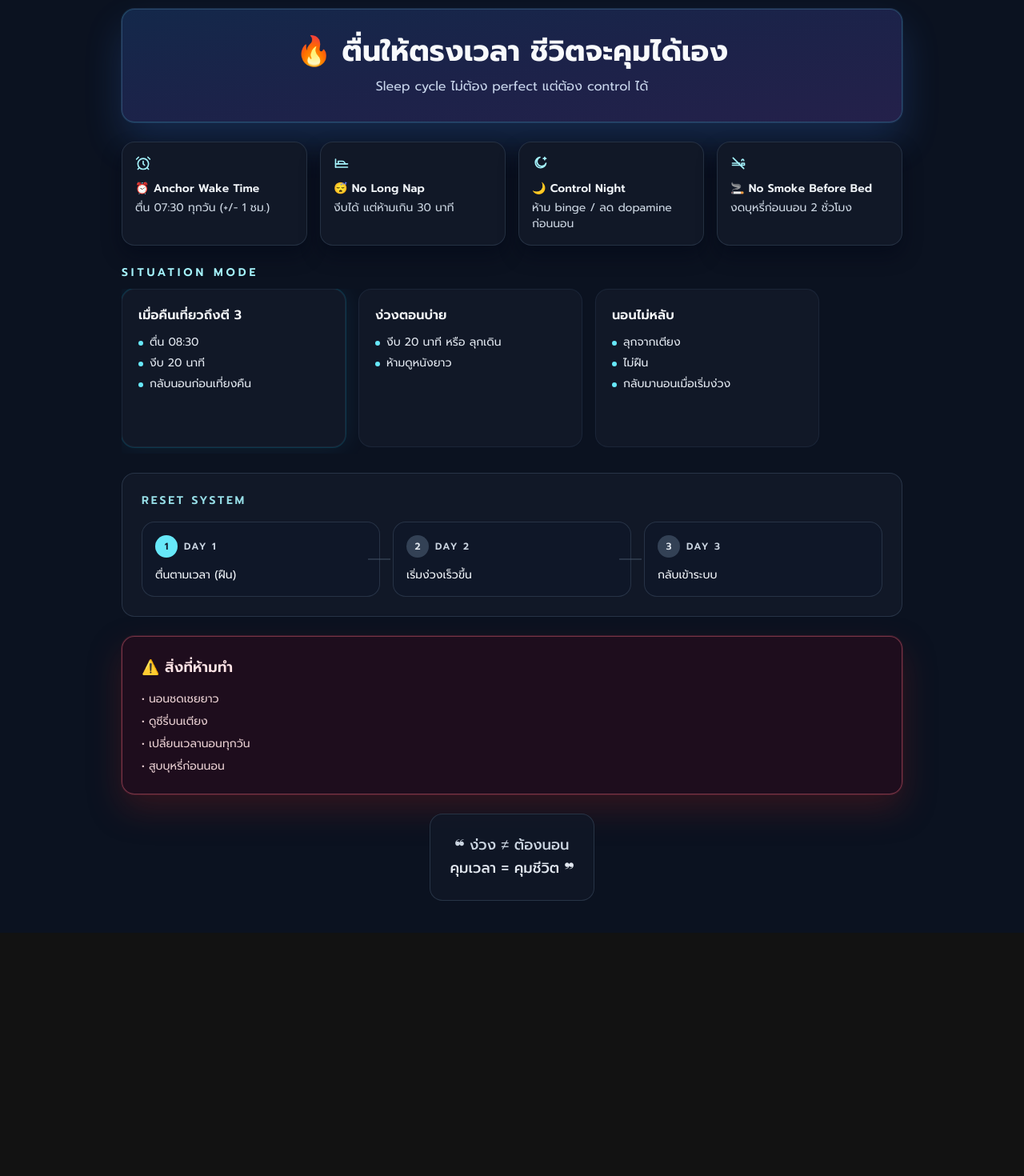
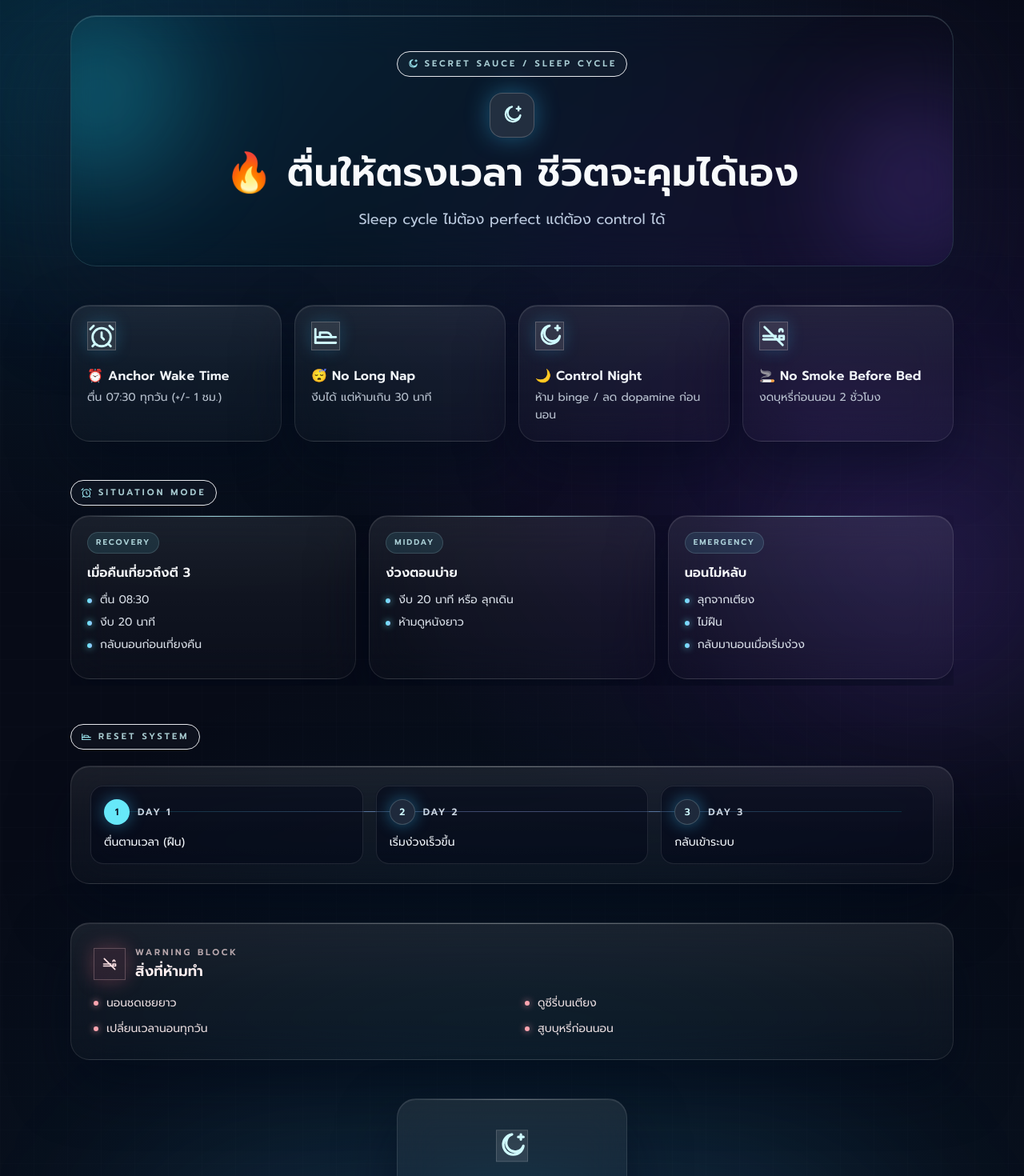
Before and after one commit to Fuadee/GOAL, a Next.js app: page /secret-sauce/sleep-cycle in a window 1280 px wide. Shown: the part 100-1570 px from the top of the page at 80% size. Before the commit the page ends 1266 px from the top, so only its background shows below. Built offline with nearby package versions, Linux system fonts and the light colour scheme; a web font is replaced by a local one.

Commit message:
Fix sleep-cycle lucide icon import compatibility

```diff
--- a/app/secret-sauce/sleep-cycle/page.tsx
+++ b/app/secret-sauce/sleep-cycle/page.tsx
@@ -1,5 +1,13 @@
-import type { ComponentType } from 'react';
-import { CigaretteOff, MoonStar, AlarmClock, BedSingle } from 'lucide-react';
+'use client';
+
+import type { ComponentType, ReactNode } from 'react';
+import {
+  AlarmClock,
+  BedSingle,
+  CigaretteOff,
+  MoonStar,
+} from 'lucide-react';
+import { motion, type Variants } from 'framer-motion';
 
 import { Navbar } from '@/components/navbar';
 import { PageShell } from '@/components/ui/mission';
@@ -8,52 +16,153 @@ type RuleCardProps = {
   icon: ComponentType<{ className?: string }>;
   title: string;
   description: string;
+  accent: string;
 };
 
 type SituationCardProps = {
   title: string;
   actions: string[];
-  highlighted?: boolean;
+  badge: string;
 };
+
+type SectionLabelProps = {
+  icon: ComponentType<{ className?: string }>;
+  label: string;
+};
+
+const sectionVariants: Variants = {
+  hidden: { opacity: 0, y: 24 },
+  show: {
+    opacity: 1,
+    y: 0,
+    transition: {
+      duration: 0.7,
+      ease: [0.22, 1, 0.36, 1]
+    }
+  }
+};
+
+const staggerContainer: Variants = {
+  hidden: {},
+  show: {
+    transition: {
+      staggerChildren: 0.1,
+      delayChildren: 0.1
+    }
+  }
+};
+
+const itemVariants: Variants = {
+  hidden: { opacity: 0, y: 16 },
+  show: {
+    opacity: 1,
+    y: 0,
+    transition: {
+      type: 'spring',
+      stiffness: 120,
+      damping: 18,
+      mass: 0.6
+    }
+  }
+};
+
+function SectionLabel({ icon: Icon, label }: SectionLabelProps) {
+  return (
+    <div className="inline-flex items-center gap-2 rounded-full border border-white/12 bg-white/[0.03] px-3 py-1.5 backdrop-blur-sm">
+      <Icon className="h-3.5 w-3.5 text-cyan-200/90" />
+      <span className="text-[11px] font-semibold uppercase tracking-[0.28em] text-cyan-100/80">{label}</span>
+    </div>
+  );
+}
+
+function CardShell({ children, className = '' }: { children: ReactNode; className?: string }) {
+  return (
+    <div
+      className={`group relative overflow-hidden rounded-3xl border border-white/10 bg-gradient-to-b from-white/[0.08] via-white/[0.04] to-white/[0.02] p-5 shadow-[0_1px_0_rgba(255,255,255,0.1)_inset,0_30px_70px_rgba(2,8,23,0.5)] backdrop-blur-xl transition duration-500 hover:-translate-y-1 hover:border-cyan-200/25 hover:shadow-[0_1px_0_rgba(255,255,255,0.14)_inset,0_36px_80px_rgba(34,211,238,0.14)] ${className}`}
+    >
+      <div className="pointer-events-none absolute inset-x-5 top-0 h-px bg-gradient-to-r from-transparent via-white/40 to-transparent opacity-70" />
+      {children}
+    </div>
+  );
+}
 
 function HeroCard() {
   return (
-    <section className="rounded-2xl border border-cyan-300/20 bg-gradient-to-br from-blue-500/20 via-indigo-500/20 to-violet-500/20 p-6 text-center shadow-[0_0_0_1px_rgba(96,165,250,0.15),0_24px_48px_rgba(59,130,246,0.2)] sm:p-8">
-      <h1 className="text-2xl font-bold leading-tight text-slate-50 sm:text-4xl">🔥 ตื่นให้ตรงเวลา ชีวิตจะคุมได้เอง</h1>
-      <p className="mt-3 text-sm text-blue-100/90 sm:text-base">Sleep cycle ไม่ต้อง perfect แต่ต้อง control ได้</p>
-    </section>
+    <motion.section
+      variants={sectionVariants}
+      initial="hidden"
+      animate="show"
+      className="relative overflow-hidden rounded-[32px] border border-cyan-200/15 bg-gradient-to-br from-sky-500/18 via-indigo-500/14 to-violet-500/20 p-7 shadow-[0_1px_0_rgba(255,255,255,0.18)_inset,0_40px_110px_rgba(15,23,42,0.7)] backdrop-blur-xl sm:p-11"
+    >
+      <motion.div
+        aria-hidden
+        className="absolute -left-20 top-0 h-52 w-52 rounded-full bg-cyan-400/25 blur-3xl"
+        animate={{ x: [0, 16, 0], y: [0, -8, 0] }}
+        transition={{ duration: 8, repeat: Number.POSITIVE_INFINITY, ease: 'easeInOut' }}
+      />
+      <motion.div
+        aria-hidden
+        className="absolute -right-20 bottom-0 h-56 w-56 rounded-full bg-violet-500/20 blur-3xl"
+        animate={{ x: [0, -12, 0], y: [0, 10, 0] }}
+        transition={{ duration: 9, repeat: Number.POSITIVE_INFINITY, ease: 'easeInOut' }}
+      />
+      <motion.div
+        aria-hidden
+        className="absolute inset-y-0 -left-1/3 w-1/2 rotate-12 bg-gradient-to-r from-transparent via-white/12 to-transparent"
+        animate={{ x: ['0%', '260%'] }}
+        transition={{ duration: 5, repeat: Number.POSITIVE_INFINITY, ease: 'linear', repeatDelay: 3 }}
+      />
+
+      <div className="relative space-y-5 text-center">
+        <SectionLabel icon={MoonStar} label="SECRET SAUCE / SLEEP CYCLE" />
+        <div className="mx-auto flex h-12 w-12 items-center justify-center rounded-2xl border border-white/20 bg-white/10 text-cyan-100 shadow-[0_0_30px_rgba(56,189,248,0.4)] sm:h-14 sm:w-14">
+          <MoonStar className="h-6 w-6 sm:h-7 sm:w-7" />
+        </div>
+        <h1 className="text-balance text-3xl font-semibold leading-[1.2] text-slate-50 sm:text-5xl">🔥 ตื่นให้ตรงเวลา ชีวิตจะคุมได้เอง</h1>
+        <p className="mx-auto max-w-2xl text-sm leading-relaxed text-blue-100/85 sm:text-lg">Sleep cycle ไม่ต้อง perfect แต่ต้อง control ได้</p>
+      </div>
+    </motion.section>
   );
 }
 
-function RuleCard({ icon: Icon, title, description }: RuleCardProps) {
+function RuleCard({ icon: Icon, title, description, accent }: RuleCardProps) {
   return (
-    <article className="rounded-2xl border border-slate-700/60 bg-[#111827] p-4 shadow-[0_12px_24px_rgba(2,6,23,0.45)] transition duration-200 hover:scale-[1.02] hover:border-cyan-300/40 hover:shadow-[0_12px_28px_rgba(34,211,238,0.15)]">
-      <Icon className="h-5 w-5 text-cyan-200" />
-      <h2 className="mt-3 text-sm font-semibold text-slate-100">{title}</h2>
-      <p className="mt-1 text-sm text-slate-300">{description}</p>
-    </article>
+    <motion.article variants={itemVariants} whileHover={{ rotateX: 1, rotateY: -1 }} transition={{ duration: 0.25 }} style={{ transformStyle: 'preserve-3d' }}>
+      <CardShell className="h-full rounded-2xl p-4 sm:p-5">
+        <div className={`absolute inset-0 opacity-0 transition duration-500 group-hover:opacity-100 ${accent}`} />
+        <div className="relative">
+          <div className="inline-flex h-9 w-9 items-center justify-center rounded-xl border border-white/20 bg-white/10 text-cyan-100 shadow-[0_0_20px_rgba(56,189,248,0.22)]">
+            <Icon className="h-4.5 w-4.5" />
+          </div>
+          <h2 className="mt-3 text-sm font-semibold text-slate-100 sm:text-base">{title}</h2>
+          <p className="mt-1 text-sm leading-relaxed text-slate-300/90">{description}</p>
+        </div>
+      </CardShell>
+    </motion.article>
   );
 }
 
-function SituationCard({ title, actions, highlighted = false }: SituationCardProps) {
+function SituationCard({ title, actions, badge }: SituationCardProps) {
   return (
-    <article
-      className={`w-[280px] shrink-0 snap-center rounded-2xl border border-slate-800/80 bg-[#111827] p-5 shadow-[0_0_0_1px_rgba(15,23,42,0.25)] transition duration-200 ${
-        highlighted
-          ? 'border-cyan-500/40 ring-1 ring-cyan-500/20 shadow-[0_0_30px_rgba(56,189,248,0.10)]'
-          : ''
-      } min-h-[198px]`}
-    >
+    <motion.article variants={itemVariants} whileHover={{ y: -4, rotateX: 1 }} transition={{ type: 'spring', stiffness: 170, damping: 18 }}>
+      <CardShell className="w-[292px] min-h-[205px] shrink-0 snap-center rounded-2xl p-5 sm:w-auto">
+        <div className="absolute inset-x-6 top-0 h-px bg-gradient-to-r from-transparent via-cyan-200/70 to-transparent" />
+        <div className="relative flex h-full flex-col">
+          <span className="mb-3 inline-flex w-fit rounded-full border border-cyan-100/15 bg-cyan-300/10 px-2.5 py-1 text-[10px] font-semibold uppercase tracking-[0.2em] text-cyan-100/80">
+            {badge}
+          </span>
           <h3 className="text-base font-semibold text-slate-50">{title}</h3>
-      <ul className="mt-3 space-y-1.5">
+          <ul className="mt-3 space-y-2">
             {actions.map((action) => (
-          <li key={action} className="flex items-start gap-2 text-sm text-slate-200">
-            <span className="mt-2 h-1.5 w-1.5 shrink-0 rounded-full bg-cyan-300" />
+              <li key={action} className="flex items-start gap-2.5 text-sm text-slate-200/95">
+                <span className="mt-2 h-1.5 w-1.5 shrink-0 rounded-full bg-gradient-to-r from-cyan-300 to-blue-300 shadow-[0_0_8px_rgba(103,232,249,0.8)]" />
                 <span>{action}</span>
               </li>
             ))}
           </ul>
-    </article>
+        </div>
+      </CardShell>
+    </motion.article>
   );
 }
 
@@ -65,33 +174,40 @@ function ResetTimeline() {
   ];
 
   return (
-    <section className="rounded-2xl border border-slate-700/70 bg-[#111827] p-4 sm:p-6">
-      <h2 className="text-sm font-semibold uppercase tracking-[0.2em] text-cyan-200/90">Reset System</h2>
-      <div className="mt-4 grid gap-3 sm:grid-cols-3 sm:gap-4">
-        {steps.map((step, index) => {
-          const current = index === 0;
-
-          return (
-            <div key={step.day} className="relative rounded-2xl border border-slate-700/70 bg-slate-900/50 p-4">
-              {index < steps.length - 1 ? (
-                <span className="absolute right-[-14px] top-1/2 hidden h-px w-7 -translate-y-1/2 bg-slate-600 sm:block" />
-              ) : null}
-              <div className="flex items-center gap-2">
+    <motion.section variants={sectionVariants} initial="hidden" whileInView="show" viewport={{ once: true, margin: '-15%' }}>
+      <div className="mb-4 sm:mb-5">
+        <SectionLabel icon={BedSingle} label="RESET SYSTEM" />
+      </div>
+      <CardShell className="rounded-3xl p-5 sm:p-6">
+        <div className="relative grid gap-3 sm:grid-cols-3 sm:gap-4">
+          <div className="pointer-events-none absolute left-10 right-10 top-8 hidden h-px bg-gradient-to-r from-cyan-400/30 via-indigo-300/70 to-cyan-400/30 sm:block" />
+          {steps.map((step, index) => (
+            <motion.div
+              key={step.day}
+              variants={itemVariants}
+              initial="hidden"
+              whileInView="show"
+              viewport={{ once: true, margin: '-10%' }}
+              className="relative rounded-2xl border border-white/10 bg-slate-950/45 p-4 shadow-[0_0_0_1px_rgba(15,23,42,0.4)] transition duration-300 hover:-translate-y-1 hover:border-cyan-200/35"
+            >
+              <div className="flex items-center gap-2.5">
                 <span
-                  className={`flex h-7 w-7 items-center justify-center rounded-full text-xs font-semibold ${
-                    current ? 'bg-cyan-300 text-slate-900' : 'bg-slate-700 text-slate-200'
+                  className={`relative inline-flex h-8 w-8 items-center justify-center rounded-full text-xs font-semibold shadow-[0_0_20px_rgba(56,189,248,0.45)] ${
+                    index === 0
+                      ? 'bg-cyan-300 text-slate-900'
+                      : 'border border-cyan-100/20 bg-slate-800 text-cyan-100'
                   }`}
                 >
                   {index + 1}
                 </span>
-                <p className="text-xs font-semibold uppercase tracking-[0.14em] text-slate-300">{step.day}</p>
+                <p className="text-xs font-semibold uppercase tracking-[0.16em] text-slate-300">{step.day}</p>
               </div>
               <p className="mt-3 text-sm text-slate-100">{step.text}</p>
+            </motion.div>
+          ))}
         </div>
-          );
-        })}
-      </div>
-    </section>
+      </CardShell>
+    </motion.section>
   );
 }
 
@@ -99,56 +215,128 @@ function WarningCard() {
   const antiPatterns = ['นอนชดเชยยาว', 'ดูซีรี่บนเตียง', 'เปลี่ยนเวลานอนทุกวัน', 'สูบบุหรี่ก่อนนอน'];
 
   return (
-    <section className="rounded-2xl border border-rose-400/40 bg-rose-950/30 p-6 shadow-[0_0_0_1px_rgba(244,63,94,0.16),0_18px_42px_rgba(127,29,29,0.35)]">
-      <h2 className="text-lg font-semibold text-rose-100">⚠️ สิ่งที่ห้ามทำ</h2>
-      <ul className="mt-4 space-y-2">
+    <motion.section variants={sectionVariants} initial="hidden" whileInView="show" viewport={{ once: true, margin: '-15%' }}>
+      <CardShell className="rounded-3xl border-rose-300/20 bg-gradient-to-b from-rose-500/12 via-fuchsia-500/[0.08] to-transparent p-6 sm:p-7">
+        <div className="mb-4 flex items-center gap-3">
+          <span className="inline-flex h-10 w-10 items-center justify-center rounded-xl border border-rose-200/25 bg-rose-400/10 text-rose-100 shadow-[0_0_25px_rgba(251,113,133,0.3)]">
+            <CigaretteOff className="h-5 w-5" />
+          </span>
+          <div>
+            <p className="text-[11px] font-semibold uppercase tracking-[0.26em] text-rose-100/70">Warning Block</p>
+            <h2 className="text-lg font-semibold text-rose-50">สิ่งที่ห้ามทำ</h2>
+          </div>
+        </div>
+        <ul className="grid gap-2.5 text-sm text-rose-50/90 sm:grid-cols-2 sm:gap-x-8 sm:gap-y-3">
           {antiPatterns.map((item) => (
-          <li key={item} className="text-sm text-rose-100/90">
-            • {item}
+            <li key={item} className="flex items-center gap-2.5">
+              <span className="h-1.5 w-1.5 rounded-full bg-rose-300 shadow-[0_0_8px_rgba(253,164,175,0.8)]" />
+              <span>{item}</span>
             </li>
           ))}
         </ul>
-    </section>
+      </CardShell>
+    </motion.section>
   );
 }
 
 function InsightCard() {
   return (
-    <section className="mx-auto max-w-xl rounded-2xl border border-slate-700/70 bg-[#111827]/80 p-6 text-center">
-      <p className="text-lg font-medium leading-relaxed text-slate-300">❝ ง่วง ≠ ต้องนอน</p>
-      <p className="text-lg font-medium leading-relaxed text-slate-200">คุมเวลา = คุมชีวิต ❞</p>
-    </section>
+    <motion.section
+      variants={sectionVariants}
+      initial="hidden"
+      whileInView="show"
+      viewport={{ once: true, margin: '-12%' }}
+      className="relative mx-auto max-w-2xl"
+    >
+      <div className="pointer-events-none absolute inset-x-16 bottom-3 h-12 rounded-full bg-cyan-400/20 blur-2xl" />
+      <CardShell className="rounded-3xl p-8 text-center sm:p-10">
+        <motion.div
+          className="mx-auto mb-4 inline-flex h-10 w-10 items-center justify-center rounded-xl border border-white/15 bg-white/10 text-cyan-100"
+          animate={{ y: [0, -3, 0] }}
+          transition={{ duration: 4.5, repeat: Number.POSITIVE_INFINITY, ease: 'easeInOut' }}
+        >
+          <MoonStar className="h-4.5 w-4.5" />
+        </motion.div>
+        <p className="text-xl font-semibold leading-relaxed text-slate-100 sm:text-2xl">❝ ง่วง ≠ ต้องนอน</p>
+        <p className="text-xl font-semibold leading-relaxed text-cyan-100 sm:text-2xl">คุมเวลา = คุมชีวิต ❞</p>
+      </CardShell>
+    </motion.section>
   );
 }
 
 export default function SleepCyclePage() {
   return (
-    <PageShell className="bg-[#0B1220]">
+    <PageShell className="relative overflow-hidden bg-[#070b17] text-slate-100">
+      <div className="pointer-events-none absolute inset-0">
+        <div className="absolute inset-0 bg-[radial-gradient(circle_at_20%_0%,rgba(14,165,233,0.16),transparent_42%),radial-gradient(circle_at_80%_35%,rgba(124,58,237,0.14),transparent_40%),radial-gradient(circle_at_50%_100%,rgba(14,116,144,0.18),transparent_45%)]" />
+        <div className="absolute -left-16 top-20 h-72 w-72 rounded-full bg-cyan-500/20 blur-[120px]" />
+        <div className="absolute right-[-40px] top-[38%] h-80 w-80 rounded-full bg-violet-500/20 blur-[130px]" />
+        <div className="absolute bottom-[-100px] left-1/2 h-60 w-[70%] -translate-x-1/2 rounded-full bg-blue-400/15 blur-[120px]" />
+        <div className="absolute inset-0 opacity-[0.07] [background-image:linear-gradient(rgba(148,163,184,0.25)_1px,transparent_1px),linear-gradient(90deg,rgba(148,163,184,0.25)_1px,transparent_1px)] [background-size:42px_42px]" />
+      </div>
+
       <Navbar />
-      <main className="mx-auto flex w-full max-w-5xl flex-col gap-4 px-4 py-6 sm:gap-6 sm:px-6 sm:py-10">
+
+      <main className="relative mx-auto flex w-full max-w-6xl flex-col gap-10 px-4 py-8 sm:gap-12 sm:px-6 sm:py-12">
         <HeroCard />
 
-        <section className="grid grid-cols-2 gap-4 lg:grid-cols-4">
-          <RuleCard icon={AlarmClock} title="⏰ Anchor Wake Time" description="ตื่น 07:30 ทุกวัน (+/- 1 ชม.)" />
-          <RuleCard icon={BedSingle} title="😴 No Long Nap" description="งีบได้ แต่ห้ามเกิน 30 นาที" />
-          <RuleCard icon={MoonStar} title="🌙 Control Night" description="ห้าม binge / ลด dopamine ก่อนนอน" />
-          <RuleCard icon={CigaretteOff} title="🚬 No Smoke Before Bed" description="งดบุหรี่ก่อนนอน 2 ชั่วโมง" />
-        </section>
+        <motion.section
+          variants={staggerContainer}
+          initial="hidden"
+          whileInView="show"
+          viewport={{ once: true, margin: '-15%' }}
+          className="grid grid-cols-1 gap-4 sm:grid-cols-2 lg:grid-cols-4"
+        >
+          <RuleCard
+            icon={AlarmClock}
+            title="⏰ Anchor Wake Time"
+            description="ตื่น 07:30 ทุกวัน (+/- 1 ชม.)"
+            accent="bg-gradient-to-br from-cyan-400/8 via-transparent to-transparent"
+          />
+          <RuleCard
+            icon={BedSingle}
+            title="😴 No Long Nap"
+            description="งีบได้ แต่ห้ามเกิน 30 นาที"
+            accent="bg-gradient-to-br from-blue-400/10 via-transparent to-transparent"
+          />
+          <RuleCard
+            icon={MoonStar}
+            title="🌙 Control Night"
+            description="ห้าม binge / ลด dopamine ก่อนนอน"
+            accent="bg-gradient-to-br from-violet-400/12 via-transparent to-transparent"
+          />
+          <RuleCard
+            icon={CigaretteOff}
+            title="🚬 No Smoke Before Bed"
+            description="งดบุหรี่ก่อนนอน 2 ชั่วโมง"
+            accent="bg-gradient-to-br from-sky-400/10 via-transparent to-transparent"
+          />
+        </motion.section>
 
-        <section className="space-y-2.5">
-          <div className="flex items-center">
-            <h2 className="text-sm font-semibold uppercase tracking-[0.28em] text-cyan-200">Situation Mode</h2>
-          </div>
-          <div className="-mx-4 flex snap-x snap-mandatory gap-4 overflow-x-auto px-4 pb-2 sm:mx-0 sm:px-0 [scrollbar-width:none] [&::-webkit-scrollbar]:hidden">
+        <motion.section
+          variants={sectionVariants}
+          initial="hidden"
+          whileInView="show"
+          viewport={{ once: true, margin: '-15%' }}
+          className="space-y-3"
+        >
+          <SectionLabel icon={AlarmClock} label="Situation Mode" />
+          <motion.div
+            variants={staggerContainer}
+            initial="hidden"
+            whileInView="show"
+            viewport={{ once: true, margin: '-10%' }}
+            className="-mx-4 flex snap-x snap-mandatory gap-4 overflow-x-auto px-4 pb-2 sm:mx-0 sm:grid sm:grid-cols-3 sm:px-0 [scrollbar-width:none] [&::-webkit-scrollbar]:hidden"
+          >
             <SituationCard
-              highlighted
+              badge="Recovery"
               title="เมื่อคืนเที่ยวถึงตี 3"
               actions={['ตื่น 08:30', 'งีบ 20 นาที', 'กลับนอนก่อนเที่ยงคืน']}
             />
-            <SituationCard title="ง่วงตอนบ่าย" actions={['งีบ 20 นาที หรือ ลุกเดิน', 'ห้ามดูหนังยาว']} />
-            <SituationCard title="นอนไม่หลับ" actions={['ลุกจากเตียง', 'ไม่ฝืน', 'กลับมานอนเมื่อเริ่มง่วง']} />
-          </div>
-        </section>
+            <SituationCard badge="Midday" title="ง่วงตอนบ่าย" actions={['งีบ 20 นาที หรือ ลุกเดิน', 'ห้ามดูหนังยาว']} />
+            <SituationCard badge="Emergency" title="นอนไม่หลับ" actions={['ลุกจากเตียง', 'ไม่ฝืน', 'กลับมานอนเมื่อเริ่มง่วง']} />
+          </motion.div>
+        </motion.section>
 
         <ResetTimeline />
         <WarningCard />
```
Lines whose indentation alone changed are shown as unchanged.
